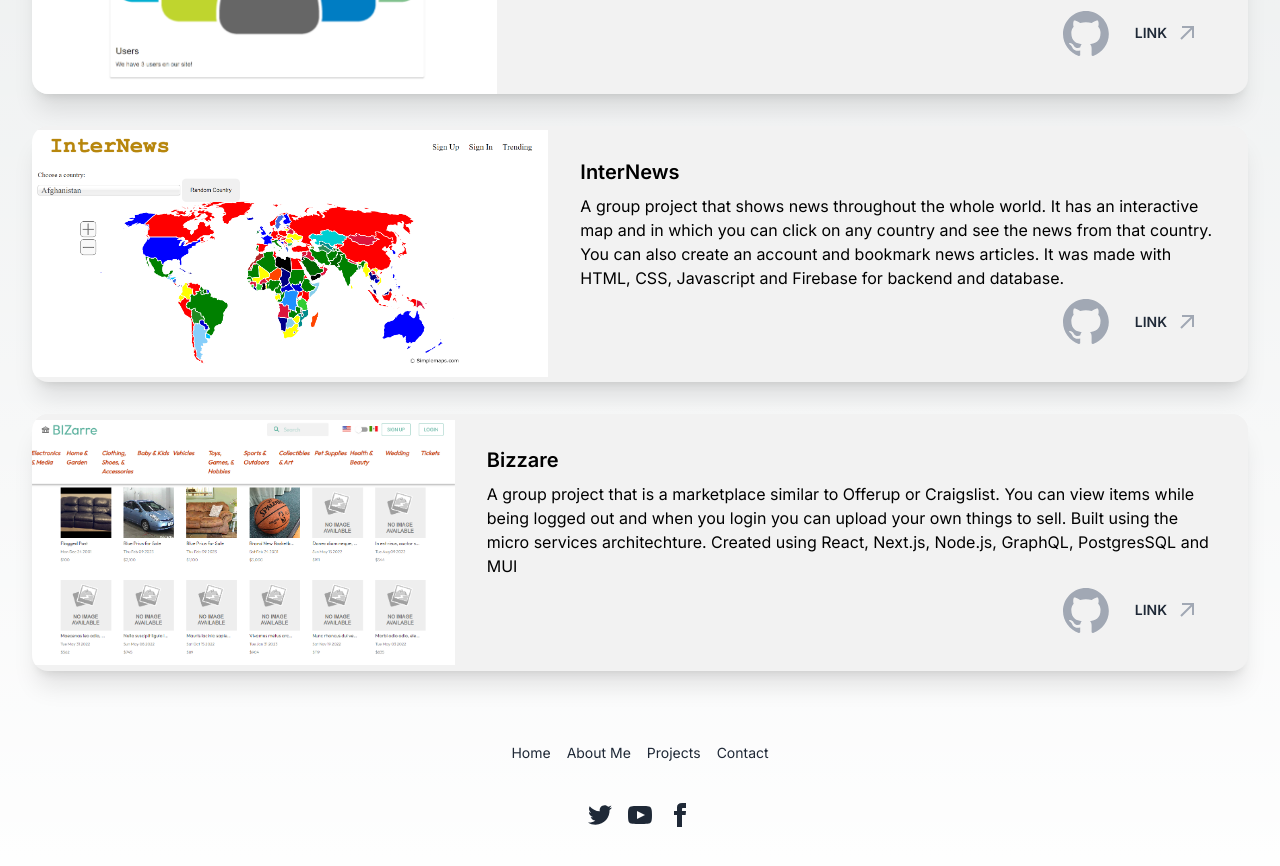
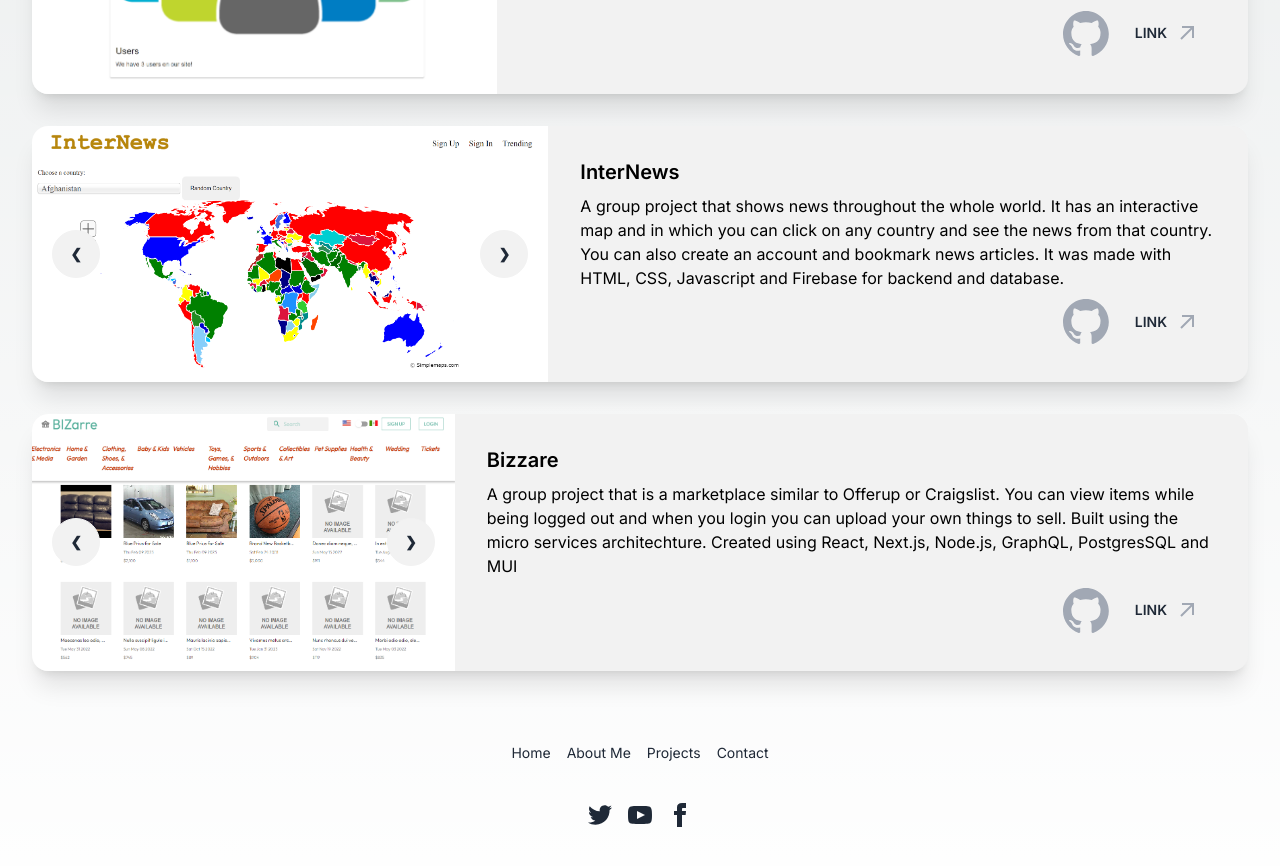
Before and after one commit to hiddenshadows/portfolio, a Next.js app: page / in a window 1280 px wide. Shown: the part 1600-2466 px from the top of the page. Built offline with nearby package versions, Linux system fonts and the light colour scheme.

Commit message:
IMage carousel added

```diff
--- a/src/app/Projects.tsx
+++ b/src/app/Projects.tsx
@@ -1,6 +1,36 @@
 'use client';
 
-import React from "react";
+import React, { useState } from "react";
+
+export default function Projects() {
+  const [slack, changeSlack] = useState(0)
+  const [inter, changeInter] = useState(0)
+  const [biz, changeBiz] = useState(0)
+
+
+  // const handleSlack = () => {
+  //   if(slack === 0){
+  //     changeSlack(1)
+  //   } else {
+  //     changeSlack(0)
+  //   }
+  // }
+
+  // const handleInter = () => {
+  //   if(inter !== projects[1].img.length - 1){
+  //     changeInter(inter + 1)
+  //   } else {
+  //     changeInter(0)
+  //   }
+  // }
+
+  // const handleBiz = () => {
+  //   if(biz !== projects[2].img.length - 1){
+  //     changeBiz(biz + 1)
+  //   } else {
+  //     changeBiz(0)
+  //   }
+  // }
 
   const projects = [
     {
@@ -10,9 +40,24 @@ const projects = [
         the different channels in the workspace as well as messages. you can also send messages and
         create new workspaces and/or channels. Created using React, Next.js, Node.js, GraphQL,
         PostgresSQL and MUI`,
-    img: 'images/SlackLandingPage.png',
+      img: ['images/SlackLandingPage.png', 'images/SlackLogin.png'],
       link: 'https://tiered-web-app-fe-sn7yhk7rkq-uw.a.run.app/',
-    git: '#'
+      git: '#',
+      stateVar: slack,
+      next() {
+        if(slack === 0) {
+          changeSlack(1)
+        } else {
+          changeSlack(0)
+        }
+      },
+      prev() {
+        if(slack === 0) {
+          changeSlack(1)
+        } else {
+          changeSlack(0)
+        }
+      }
     },
     {
       name: 'InterNews',
@@ -20,9 +65,24 @@ const projects = [
         It has an interactive map and in which you can click on any country and
         see the news from that country. You can also create an account and bookmark news
         articles. It was made with HTML, CSS, Javascript and Firebase for backend and database.`,
-    img: 'images/InternewsHome.png',
+      img: ['images/InternewsHome.png', 'images/InternewsUS.png'],
       link: 'https://internews-365121.web.app/index.html',
-    git: '#'
+      git: '#',
+      stateVar: inter,
+      next() {
+        if(inter !== projects[1].img.length - 1){
+          changeInter(inter + 1)
+        } else {
+          changeInter(0)
+        }
+      },
+      prev() {
+        if(inter === 0) {
+          changeInter(projects[1].img.length - 1)
+        } else {
+          changeInter(inter - 1)
+        }
+      }
     },
     {
       name: `Bizzare`,
@@ -30,14 +90,28 @@ const projects = [
         You can view items while being logged out and when you login you can upload your own
         things to sell. Built using the micro services architechture. Created using React, Next.js,
         Node.js, GraphQL, PostgresSQL and MUI`,
-    img: 'images/BIZarreHome.png',
+      img: ['images/BIZarreHome.png', 'images/BIZarreCreate.png', 'images/BIZarreI18EditPost.png', 'images/BIZarreInbox.png', 'images/BIZarreItem.png', 'images/BIZarreSearch.png'],
       link: '#',
-    git: '#'
+      git: '#',
+      stateVar: biz,
+      next() {
+        if(biz !== projects[2].img.length - 1){
+          changeBiz(biz + 1)
+        } else {
+          changeBiz(0)
+        }
+      },
+      prev() {
+        if(biz === 0) {
+          changeBiz(projects[2].img.length - 1)
+        } else {
+          changeBiz(biz - 1)
+        }
+      }
     },
 
   ]
 
-export default function Projects() {
   return (
     <div className="container mx-auto px-8">
       <h1 className="text-4xl font-bold tracking-tight text-white-900 sm:text-4xl text-center p-2">
@@ -46,7 +120,16 @@ export default function Projects() {
       {projects.map( proj =>
         <div className="card lg:card-side bg-base-200 shadow-xl my-8">
           <figure>
-            <img src={proj.img} alt="Screenshot"/>
+            {/* <img src={proj.img} alt="Screenshot"/> */}
+            <div className="carousel w-full">
+              <div id={`slide${Math.floor(Math.random() * 10)}`} className="carousel-item relative w-full">
+                <img src={proj.img[proj.stateVar]} className="w-full" />
+                <div className="absolute flex justify-between transform -translate-y-1/2 left-5 right-5 top-1/2">
+                  <a onClick={proj.prev} className="btn btn-circle">❮</a>
+                  <a onClick={proj.next} className="btn btn-circle">❯</a>
+                </div>
+              </div>
+            </div>
           </figure>
           <div className="card-body">
             <h2 className="card-title">{proj.name}</h2>
```
Lines whose indentation alone changed are shown as unchanged.
